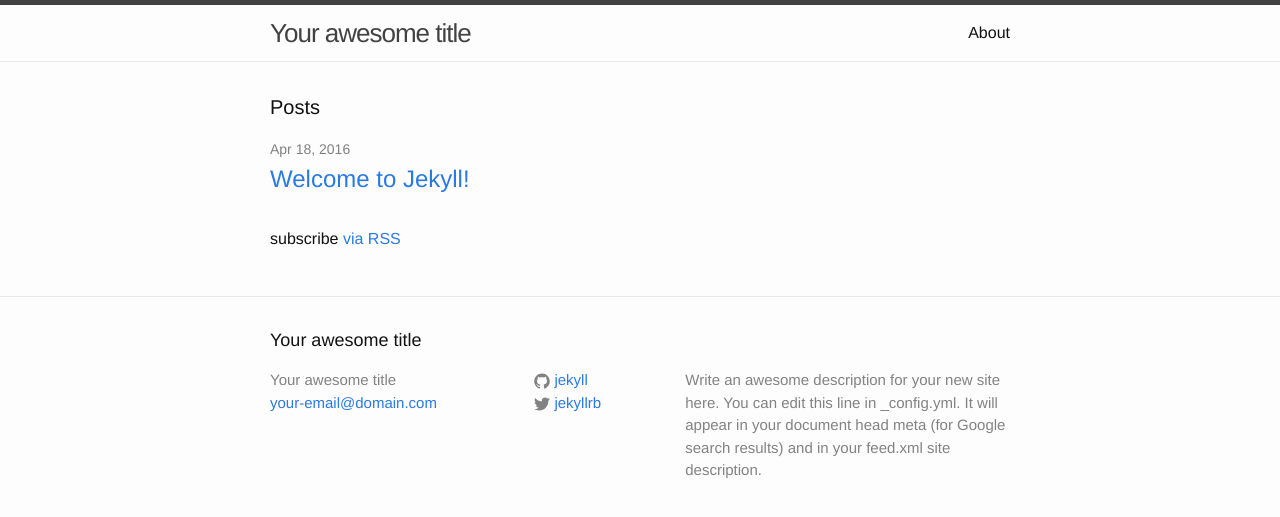
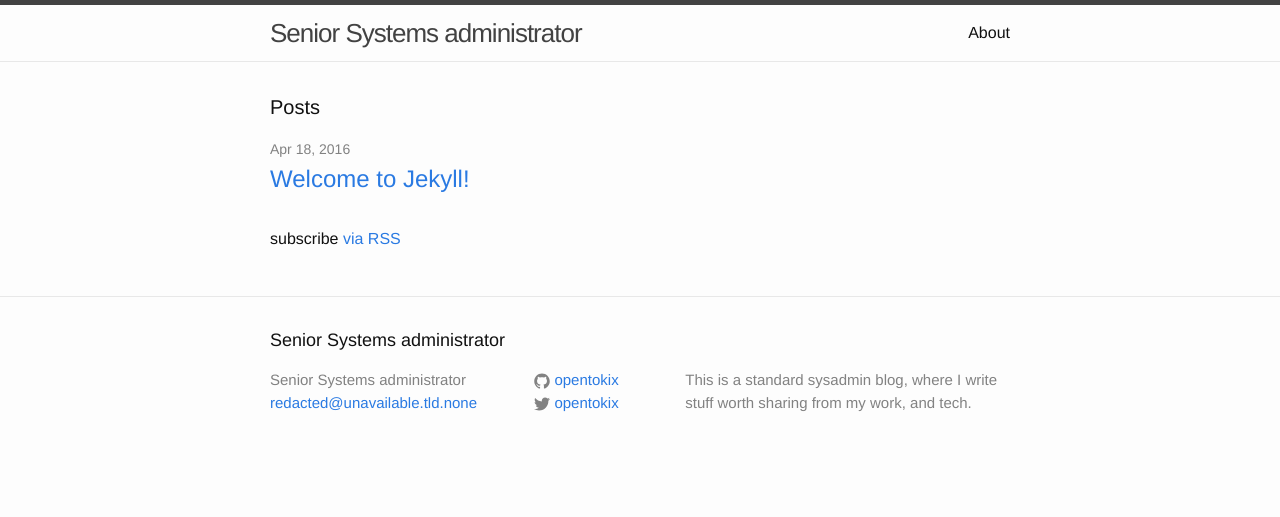
Before and after one commit to opentokix/opentokix.github.io, a Jekyll site: the page built from index.html, in a window 1280 px wide. Shown: the top 517 px of the page. Built offline with Jekyll 4.4.1, drawn with Linux system fonts in a browser that asks for light colours.

Commit message:
Basic stuff

```diff
--- a/_config.yml
+++ b/_config.yml
@@ -1,14 +1,12 @@
 # Site settings
-title: Your awesome title
-email: your-email@domain.com
+title: Senior Systems administrator
+email: redacted@unavailable.tld.none
 description: > # this means to ignore newlines until "baseurl:"
-  Write an awesome description for your new site here. You can edit this
-  line in _config.yml. It will appear in your document head meta (for
-  Google search results) and in your feed.xml site description.
+  This is a standard sysadmin blog, where I write stuff worth sharing from my work, and tech.
 baseurl: "" # the subpath of your site, e.g. /blog/
-url: "http://yourdomain.com" # the base hostname & protocol for your site
-twitter_username: jekyllrb
-github_username:  jekyll
+url: "https://opentokix.github.io" # the base hostname & protocol for your site
+twitter_username: opentokix
+github_username:  opentokix
 
 # Build settings
 markdown: kramdown
```
